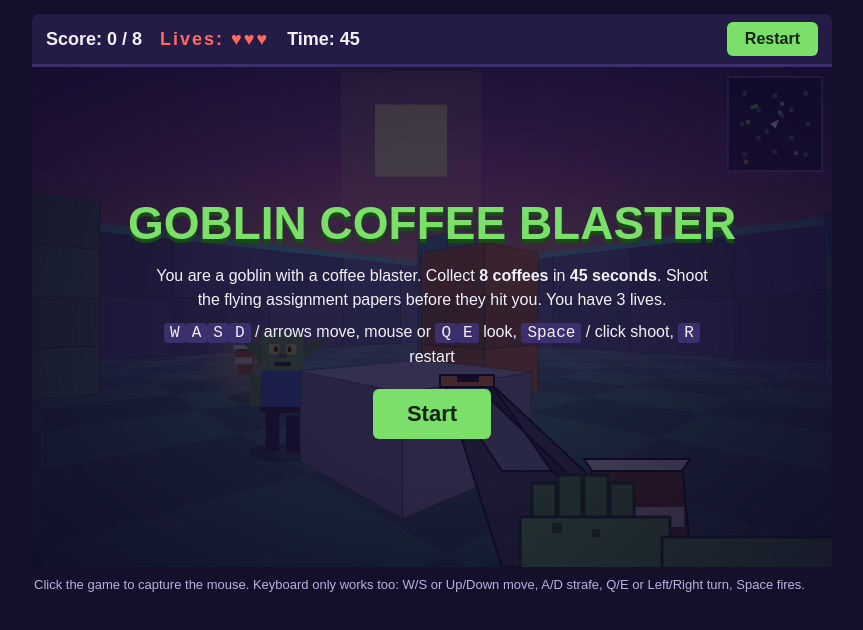
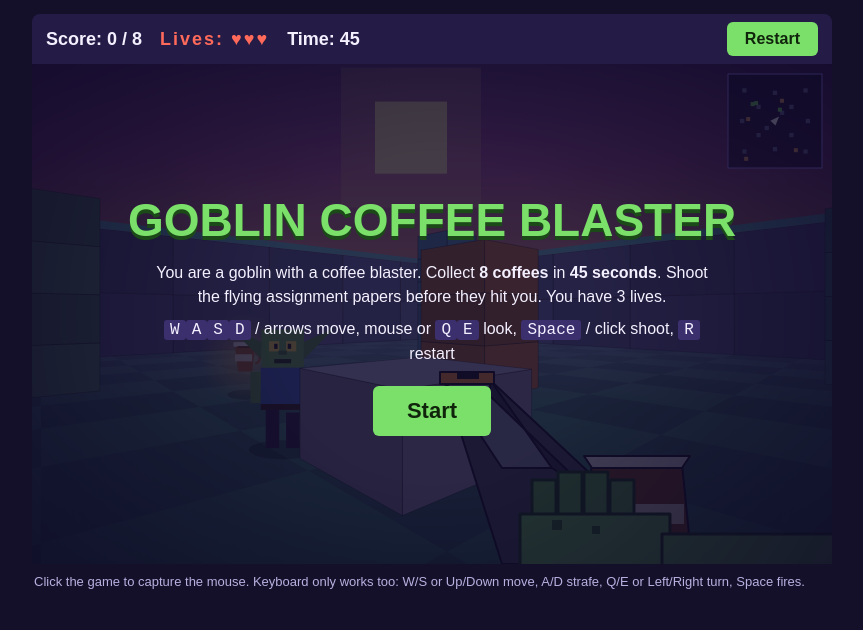
Before and after one commit to hvrtq/hvrtq.github.io, a plain HTML site: page link-project/index.html in a window 1280 px wide. Shown: the whole page, without its empty margins (208-1071 px from the left). Drawn offline with Linux system fonts and the light colour scheme.

Commit message:
Remove HUD accent border
Co-Authored-By: Claude Opus 5.5 <noreply@anthropic.com>
Claude-Session: https://claude.ai/code/session_01XaFqVCMkPfA2bSqU1vebBH

```diff
--- a/link-project/index.html
+++ b/link-project/index.html
@@ -11,7 +11,7 @@
          display:flex; justify-content:center; padding:14px 8px; }
   #wrap { width:800px; max-width:100%; }
   #hud { display:flex; align-items:center; gap:18px; background:var(--panel); padding:8px 14px;
-         border-radius:8px 8px 0 0; font-weight:bold; font-size:18px; border-bottom:3px solid #3b2f6e; }
+         border-radius:8px 8px 0 0; font-weight:bold; font-size:18px; }
   #hud span { white-space:nowrap; }
   #hud .grow { flex:1; }
   #lives { color:var(--warn); letter-spacing:2px; }
```
Also changed, not shown: 1 other file.
